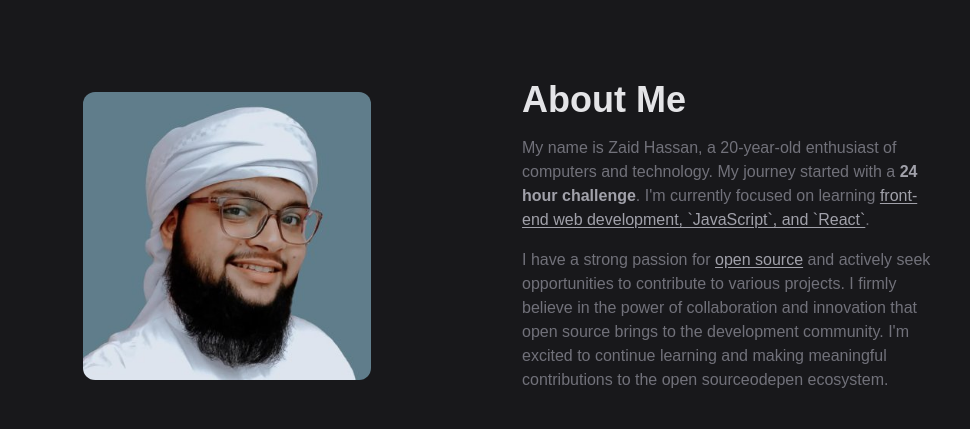
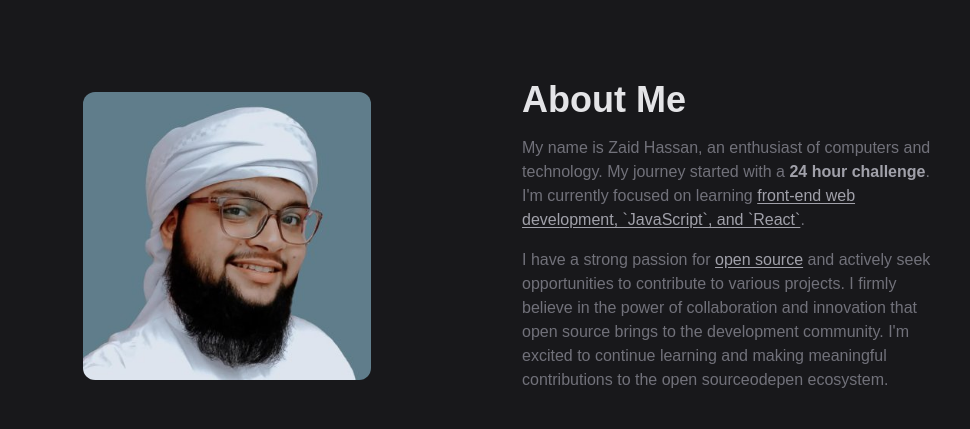
Before and after one commit to zaid-hassan/portfolio, a website: page index.html in a window 1280 px wide. Shown: the part 960-1389 px from the top of the page, without its empty margins (161-1131 px from the left). Drawn offline with nearby package versions, Linux system fonts and the light colour scheme; a web font is replaced by a local one.

Commit message:
minor changes

```diff
--- a/index.html
+++ b/index.html
@@ -137,7 +137,7 @@
                         About Me
                     </h2>
                     <p class="max-w-lg text-center text-zinc-500 md:text-left font-josh">
-                        My name is Zaid Hassan, a 20-year-old enthusiast of computers and technology. My journey started
+                        My name is Zaid Hassan, an enthusiast of computers and technology. My journey started
                         with a <a
                             href="https://www.reddit.com/r/YesTheory/comments/ougssf/took_a_24_hours_challenge_to_learn_java_on_my/?utm_source=share&utm_medium=web2x&context=3"
                             class="font-bold text-zinc-400 hover:underline">24 hour challenge</a>. I'm currently focused
```
